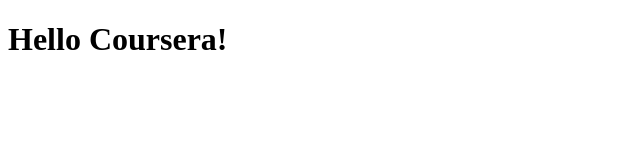
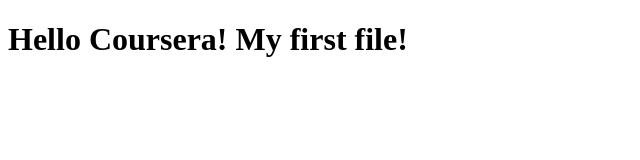
Before and after one commit to kevin022004/coursera-html, a plain HTML site: page site/index.html in a window 1280 px wide. Shown: the whole page, without its empty margins (0-640 px from the left). Drawn offline with Linux system fonts and the light colour scheme.

Commit message:
added text

```diff
--- a/site/index.html
+++ b/site/index.html
@@ -6,6 +6,6 @@
     <title>Hello Coursera!</title>
 </head>
 <body>
-    <h1>Hello Coursera!</h1>
+    <h1>Hello Coursera! My first file!</h1>
 </body>
 </html>
```
